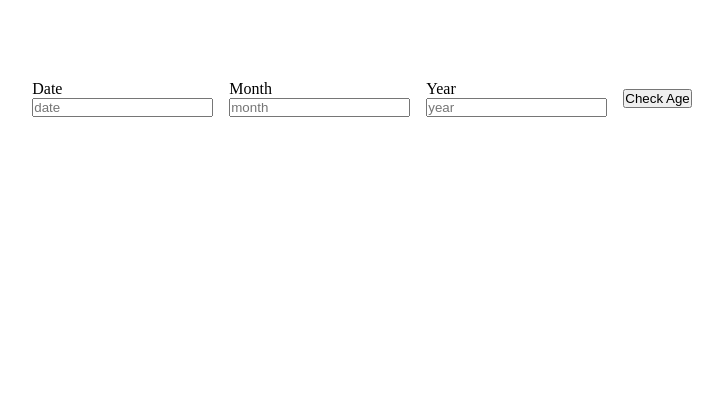
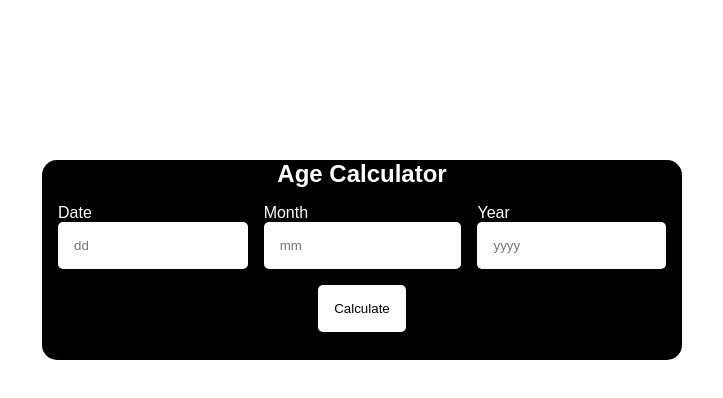
Before and after one commit to 6lackCoder/Age-calculator, a plain HTML site: page index.html in a window 1280 px wide. Shown: the whole page, without its empty margins (278-1001 px from the left). Drawn offline with Linux system fonts and the light colour scheme.

Commit message:
update age calc

```diff
--- a/css/style.css
+++ /dev/null
@@ -1,13 +0,0 @@
-*{
-    box-sizing: border-box;
-    margin: 0;
-    padding: 0;
-}
-
-.wrapper {
-    display: flex;
-    justify-content: center;
-    align-items: center;
-    margin-top: 5rem;
-    gap: 1rem;
-}
--- a/index.html
+++ b/index.html
@@ -1,33 +1,53 @@
 <!DOCTYPE html>
 <html lang="en">
+
 <head>
     <meta charset="UTF-8">
     <meta http-equiv="X-UA-Compatible" content="IE=edge">
     <meta name="viewport" content="width=device-width, initial-scale=1.0">
-    <link rel="stylesheet" href="./css/style.css">
+    <link rel="stylesheet" href="style.css">
     <title>Age Calculator</title>
 </head>
+
 <body>
-    <div class="wrapper">
-        <div>
-            <p>Date</p>
-            <input type="text" id="date" placeholder="date"  minlength="1" maxlength="2" oninput="this.value = this.value.replace(/[^0-9.]/g, '').replace(/(\..*)\./g, '$1');" required>
-        </div>
+    <div class="container">
 
-        <div>
-            <p>Month</p>
-            <input type="text" id="month" placeholder="month" minlength="1" maxlength="2" oninput="this.value = this.value.replace(/[^0-9.]/g, '').replace(/(\..*)\./g, '$1');" required>
-        </div>
+            <div class="text">
+                <h2>Age Calculator</h2>
+            </div>
 
-        <div>
-            <p>Year</p>
-            <input type="text" id="year" placeholder="year" minlength="4" maxlength="4" oninput="this.value = this.value.replace(/[^0-9.]/g, '').replace(/(\..*)\./g, '$1');" required>
-        </div>
+            <div class="input_box">
+                <div class="input">
+                    <label for="date">Date</label>
+                    <input type="text" id="date" placeholder="dd" minlenght="1" maxlength="2" required>
+                </div>
 
-        <button type="submit" onclick="age()">Check Age</button>
+                <div class="input">
+                    <label for="date">Month</label>
+                    <input type="text" id="month" placeholder="mm" minlenght="1" maxlength="2" required>
+                </div>
+
+                <div class="input">
+                    <label for="date">Year</label>
+                    <input type="text" id="year" placeholder="yyyy" minlenght="1" maxlength="4" required>
+                </div>
+            </div>
+
+            <div class="submit">
+                <input type="submit" name="submit" value="Calculate" onclick="age()">
+            </div>
+
+
+            <div class="yourAge" id="yourAge">
+
+            </div>
+
+
+
+
+
     </div>
+    <script src="./index.js"></script>
+</body>
 
-    <p id="age"></p>
-</body>
-<script src="./js/index.js"></script>
 </html>
--- /dev/null
+++ b/index.js
@@ -0,0 +1,64 @@
+function age() {
+    let birthDate = document.getElementById('date').value;
+    let birthMonth = document.getElementById('month').value;
+    let birthYear = document.getElementById('year').value;
+
+    birthDate = parseInt(birthDate);
+    birthMonth = parseInt(birthMonth);
+    birthYear = parseInt(birthYear);
+
+    if (birthDate > 31 || birthDate < 1 && birthMonth > 12 || birthMonth < 1 && birthYear > 2023) {
+        alert('enter valid date')
+    } else if (birthDate > 28 && birthMonth === 2) {
+        alert('enter valid date')
+
+    } else if (birthDate > 30 && birthMonth === 4 || birthMonth === 6 || birthMonth === 9 || birthMonth === 11) {
+        alert('enter valid date')
+    } else if (birthDate === '' || birthMonth === '' || birthYear === '') {
+        alert('enter valid date')
+    } else {
+    let date = new Date();
+
+    let currentDate = date.getDate();
+    let currentMonth = 1 + date.getMonth();
+    let currentYear = date.getFullYear();
+
+    const month = [31, 28, 31, 30, 31, 30, 31, 31, 30, 31, 30, 31];
+
+    let ageYear = currentYear - birthYear;
+
+
+    let ageMonth = '';
+
+    if (currentMonth >= birthMonth) {
+        ageMonth = currentMonth - birthMonth
+    } else {
+        ageMonth = currentMonth - birthMonth + 12
+        ageYear = ageYear - 1
+    }
+
+
+
+
+    let ageDate = '';
+
+
+    if (currentDate >= birthDate) {
+        ageDate = currentDate - birthDate
+
+    } else {
+        ageDate = birthDate - currentDate + month[ageMonth - 1]
+        ageMonth = ageMonth - 1
+    }
+
+    if (ageYear >= 27) {
+        alert('You are too old, nothing for you EJE')
+    } else {
+        alert('Congratulations, You are elegible')
+    }
+
+
+    document.getElementById('yourAge').innerHTML = `You are ${ageYear} year, ${ageMonth} month, ${ageDate} days old`
+
+}
+}
--- a/js/index.js
+++ /dev/null
@@ -1,55 +0,0 @@
-function age() {
-    let birthDate = document.getElementById("date").value;
-    let birthMonth = document.getElementById("month").value;
-    let birthYear = document.getElementById("year").value;
-
-    let date = new Date()
-    let currentDate = date.getDate();
-    let currentMonth = 1 + date.getMonth();
-    let currentYear = date.getFullYear();
-    const month = [31, 28, 31, 30, 31, 30, 31, 31, 30, 31, 30, 31]
-
-    // year calculation
-
-    let yearAge = currentYear - birthYear;
-
-    // month calculation
-
-    let monthAge = "";
-
-    if (currentMonth >= birthMonth) {
-        monthAge = currentMonth - birthMonth
-    } else {
-        monthAge = 12 + currentMonth - birthMonth
-        yearAge = yearAge - 1
-    }
-
-    // date calculation
-
-    let dateAge = "";
-
-    if (currentDate >= birthDate) {
-        dateAge = currentDate - birthDate;
-    } else {
-        dateAge = month[monthAge - 1] + currentDate - birthDate;
-        monthAge = monthAge - 1;
-    }
-
-    // alert
-
-
-    if ((birthDate == "") || (birthMonth == "") || (birthYear == "")) {
-        alert("please enter all input fields")
-    } else {
-        document.getElementById("age").innerHTML = "";
-    }
-
-    if (yearAge >= 30) {
-        alert ("Sorry! You are ineligible as you are above 30 years old")
-    } else {
-        alert ("Congratulations! You are eligible")
-    }
-
-    document.getElementById("age").innerHTML = `You are ${dateAge} days, ${monthAge} months and ${yearAge} years old`
-
-}
--- /dev/null
+++ b/style.css
@@ -0,0 +1,53 @@
+* {
+    box-sizing: border-box;
+    padding: 0;
+    margin: 0;
+    font-family: Arial, Helvetica, sans-serif;
+    color: #fff;
+}
+
+.container {
+    background: #000;
+    min-height: 200px;
+    width: 50%;
+    margin: 10rem auto;
+    border-radius: 15px;
+}
+
+.text {
+    text-align: center;
+}
+
+.input_box {
+    display: flex;
+    gap: 1rem;
+    padding: 1rem;
+
+}
+
+.input_box input {
+    width: 100%;
+    padding: 1rem;
+    border: none;
+    border-radius: 5px;
+    outline: none;
+    color: #000;
+}
+
+.submit {
+    text-align: center;
+}
+
+.submit input {
+    padding: 1rem;
+    border: none;
+    border-radius: 5px;
+    outline: none;
+    background: #fff;
+    color: #000;
+    cursor: pointer;
+}
+
+.yourAge {
+    margin: 1rem auto;
+}
```
Also changed, not shown: 1 other file.
